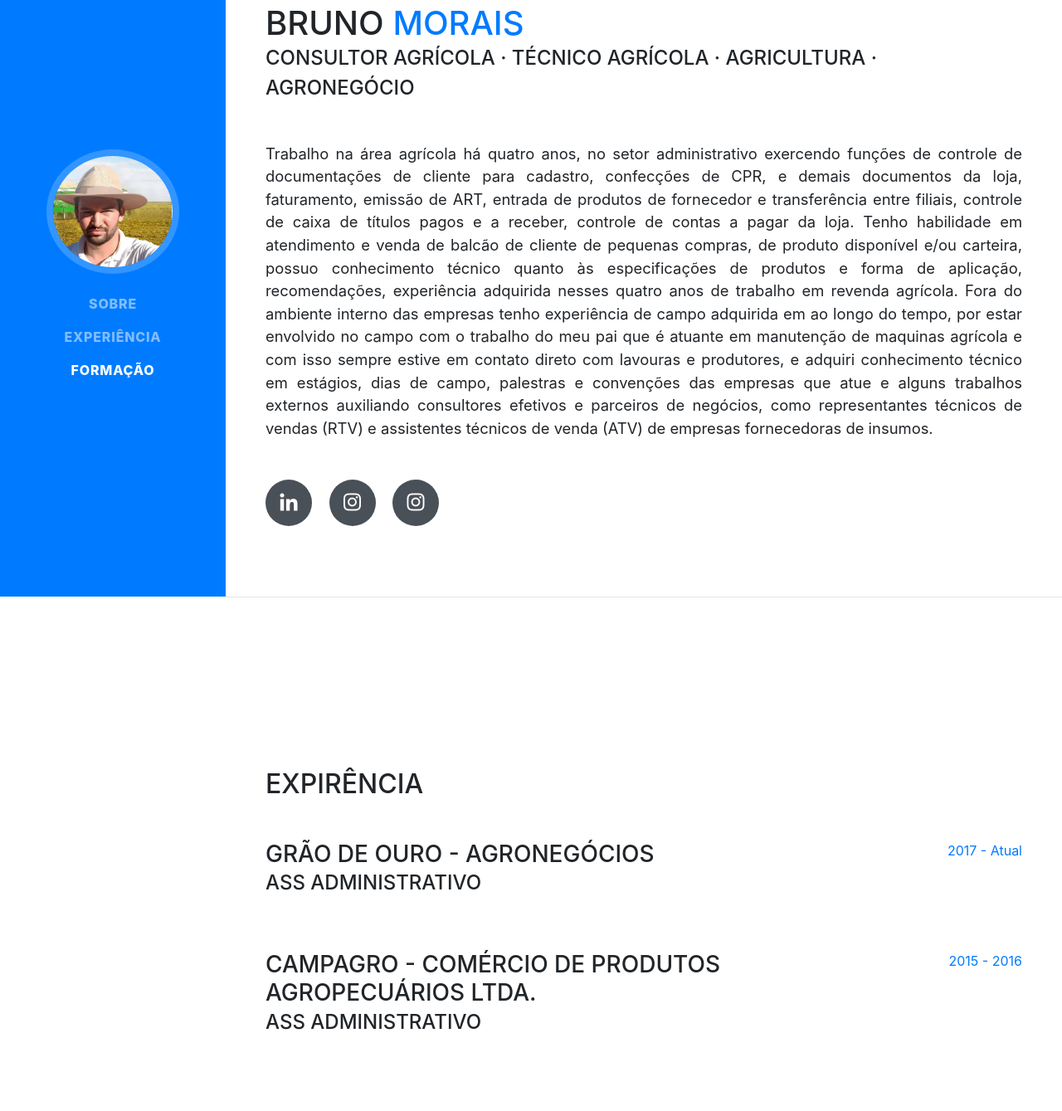
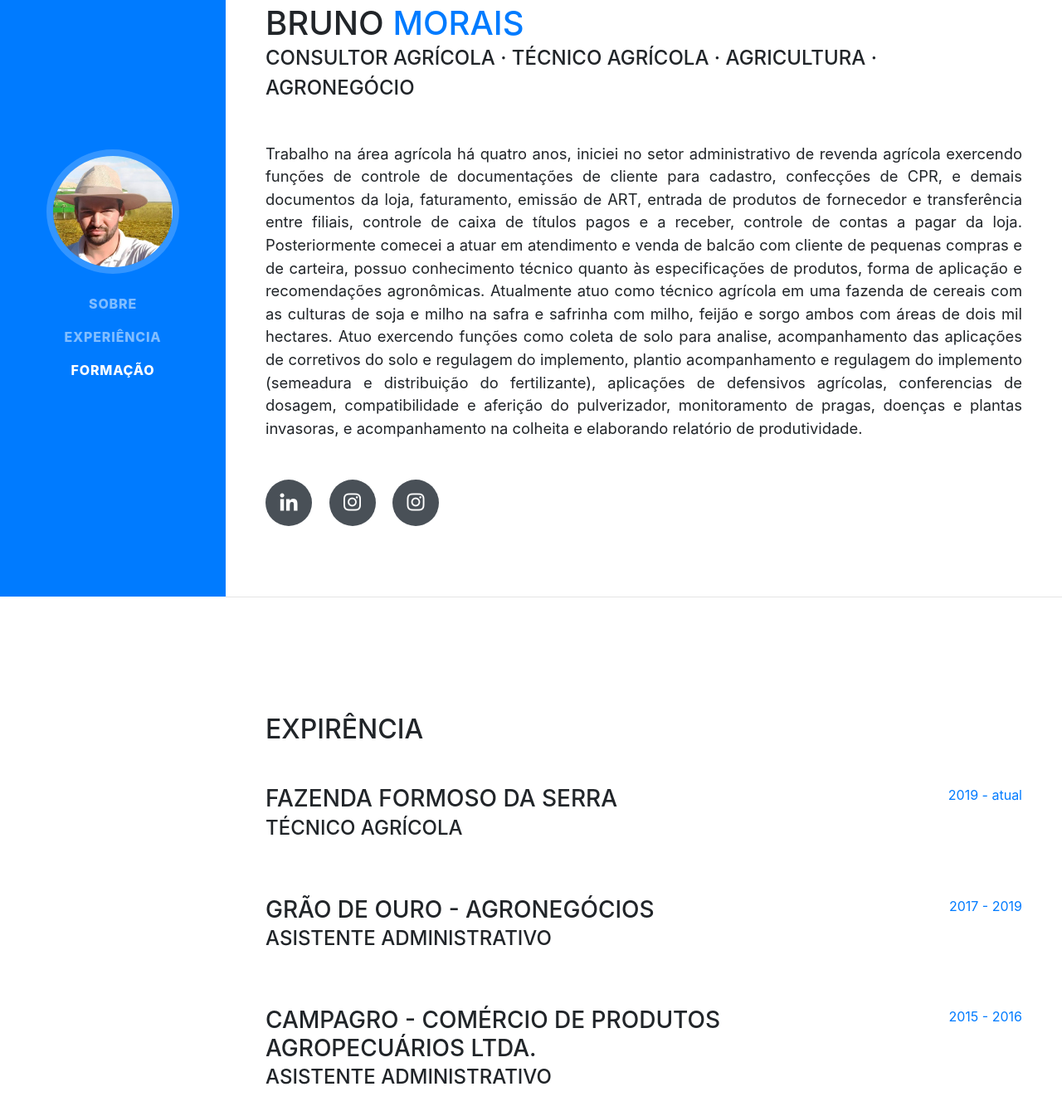
Before and after one commit to brunoagro/brunoagro.github.io, a website with bundled scripts: page index.html in a window 1280 px wide. Shown: the part 81-1420 px from the top of the page at 83% size. Built offline with nearby package versions, Linux system fonts and the light colour scheme; a web font is replaced by a local one.

Commit message:
Update info

```diff
--- a/index.html
+++ b/index.html
@@ -60,12 +60,8 @@
                     Consultor Agrícola · Técnico Agrícola · Agricultura · Agronegócio
                 </div>
                 <p class="lead mb-5" style="text-align: justify">
-                    Trabalho na área agrícola há quatro anos, no setor administrativo exercendo funções de controle de documentações de cliente para cadastro, confecções de CPR, e demais documentos da loja, faturamento, emissão de ART, entrada de produtos de fornecedor e
-                    transferência entre filiais, controle de caixa de títulos pagos e a receber, controle de contas a pagar da loja. Tenho habilidade em atendimento e venda de balcão de cliente de pequenas compras, de produto disponível e/ou carteira,
-                    possuo conhecimento técnico quanto às especificações de produtos e forma de aplicação, recomendações, experiência adquirida nesses quatro anos de trabalho em revenda agrícola. Fora do ambiente interno das empresas tenho experiência
-                    de campo adquirida em ao longo do tempo, por estar envolvido no campo com o trabalho do meu pai que é atuante em manutenção de maquinas agrícola e com isso sempre estive em contato direto com lavouras e produtores, e adquiri conhecimento
-                    técnico em estágios, dias de campo, palestras e convenções das empresas que atue e alguns trabalhos externos auxiliando consultores efetivos e parceiros de negócios, como representantes técnicos de vendas (RTV) e assistentes técnicos
-                    de venda (ATV) de empresas fornecedoras de insumos.
+                   Trabalho na área agrícola há quatro anos, iniciei no setor administrativo de revenda agrícola exercendo funções de controle de documentações de cliente para cadastro, confecções de CPR, e demais documentos da loja, faturamento, emissão de ART, entrada de produtos de fornecedor e transferência entre filiais, controle de caixa de títulos pagos e a receber, controle de contas a pagar da loja. Posteriormente comecei a atuar em atendimento e venda de balcão com cliente de pequenas compras e de carteira, possuo conhecimento técnico quanto às especificações de produtos, forma de aplicação e recomendações agronômicas.
+				   Atualmente atuo como técnico agrícola em uma fazenda de cereais com as culturas de soja e milho na safra e safrinha com milho, feijão e sorgo ambos com áreas de dois mil hectares. Atuo exercendo funções como coleta de solo para analise, acompanhamento das aplicações de corretivos do solo e regulagem do implemento, plantio acompanhamento e regulagem do implemento (semeadura e distribuição do fertilizante), aplicações de defensivos agrícolas, conferencias de dosagem, compatibilidade e aferição do pulverizador, monitoramento de pragas, doenças e plantas invasoras, e acompanhamento na colheita e elaborando relatório de produtividade.
                 </p>
                 <div class="social-icons">
                     <a href="https://www.linkedin.com/in/bruno-l-de-morais-30589b52/" target="_blanck">
@@ -87,23 +83,36 @@
             <div class="my-auto">
                 <h2 class="mb-5">Expirência</h2>
 
-                <div class="resume-item d-flex flex-column flex-md-row mb-5">
+				<div class="resume-item d-flex flex-column flex-md-row mb-5">
                     <div class="resume-content mr-auto">
-                        <h3 class="mb-0">Grão de Ouro - Agronegócios</h3>
-                        <div class="subheading mb-3">Ass Administrativo</div>
+                        <h3 class="mb-0">Fazenda Formoso da Serra</h3>
+                        <div class="subheading mb-3">Técnico Agrícola</div>
                         <p style="text-align: justify;">
                         </p>
                     </div>
 
                     <div class="resume-date text-md-right">
-                        <span class="text-primary">2017 - Atual</span>
+                        <span class="text-primary">2019 - atual</span>
+                    </div>
+                </div>
+
+                <div class="resume-item d-flex flex-column flex-md-row mb-5">
+                    <div class="resume-content mr-auto">
+                        <h3 class="mb-0">Grão de Ouro - Agronegócios</h3>
+                        <div class="subheading mb-3">Asistente Administrativo</div>
+                        <p style="text-align: justify;">
+                        </p>
+                    </div>
+
+                    <div class="resume-date text-md-right">
+                        <span class="text-primary">2017 - 2019</span>
                     </div>
                 </div>
 
                 <div class="resume-item d-flex flex-column flex-md-row mb-5">
                     <div class="resume-content mr-auto">
                         <h3 class="mb-0">Campagro - Comércio de Produtos Agropecuários Ltda.</h3>
-                        <div class="subheading mb-3">Ass Administrativo</div>
+                        <div class="subheading mb-3">Asistente Administrativo</div>
                         <p style="text-align: justify;">
 
                         </p>
```
